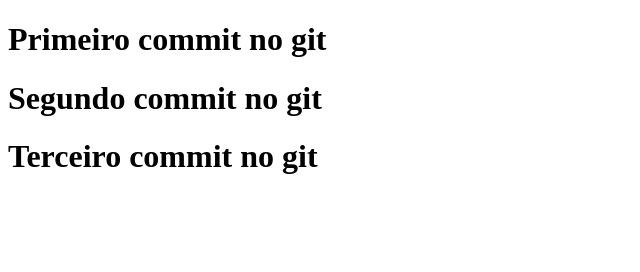
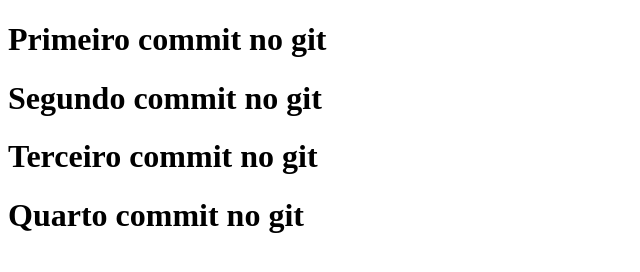
Before and after one commit to Lari-x/AulaEngSoft, a plain HTML site: page index.html in a window 1280 px wide. Shown: the whole page, without its empty margins (0-640 px from the left). Drawn offline with Linux system fonts and the light colour scheme.

Commit message:
mensagem

```diff
--- a/index.html
+++ b/index.html
@@ -9,6 +9,7 @@
     <h1>Primeiro commit no git</h1>
     <h1>Segundo commit no git</h1>
     <h1>Terceiro commit no git</h1>
+    <h1>Quarto commit no git</h1>
 
 </body>
 </html>
```
